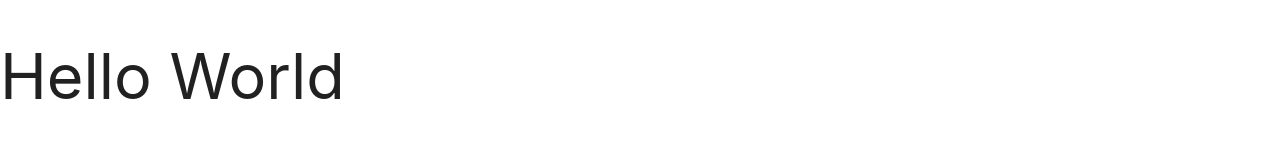
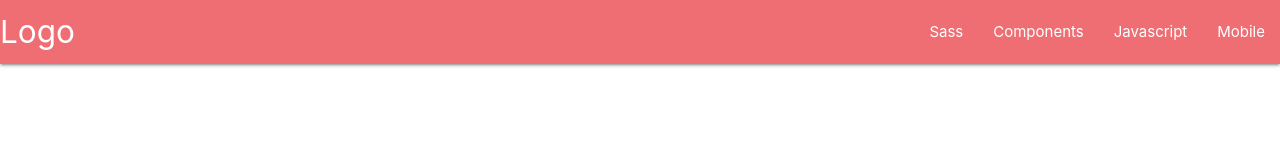
Before and after one commit to sayrok/sayro, a plain HTML site: page index.html in a window 1280 px wide. Drawn offline with Linux system fonts and the light colour scheme.

Commit message:
1th save

```diff
--- a/assets/js/main.js
+++ b/assets/js/main.js
@@ -0,0 +1,4 @@
+document.addEventListener('DOMContentLoaded', function() {
+    var elems = document.querySelectorAll('.sidenav');
+    var instances = M.Sidenav.init(elems, {});
+  });
--- a/index.html
+++ b/index.html
@@ -6,11 +6,37 @@
     <meta name="viewport" content="width=device-width, initial-scale=1.0">
     <title>Document</title>
     <link rel="stylesheet" href="assets/materialize/css/materialize.min.css">
+    <link href="https://fonts.googleapis.com/icon?family=Material+Icons" rel="stylesheet">
     <link rel="stylesheet" href="assets/css/css.css">
 </head>
 <body>
-   <h1>Hello World</h1>
-    <script src="assets/materialize/js/materialize.min.js"></script>
-    <script src="assets/js/main.js"></script>
+
+  <nav>
+    <div class="nav-wrapper">
+      <a href="#!" class="brand-logo">Logo</a>
+      <a href="#" data-target="mobile-demo" class="sidenav-trigger"><i class="material-icons">menu</i></a>
+      <ul class="right hide-on-med-and-down">
+        <li><a href="sass.html">Sass</a></li>
+        <li><a href="badges.html">Components</a></li>
+        <li><a href="collapsible.html">Javascript</a></li>
+        <li><a href="mobile.html">Mobile</a></li>
+      </ul>
+    </div>
+  </nav>
+
+  <ul class="sidenav" id="mobile-demo">
+    <li><a href="sass.html">Sass</a></li>
+    <li><a href="badges.html">Components</a></li>
+    <li><a href="collapsible.html">Javascript</a></li>
+    <li><a href="mobile.html">Mobile</a></li>
+  </ul>
+
+    <script src="assets/materialize/js/materialize.min.js">
+
+    </script>
+    <script src="assets/js/main.js">
+
+
+    </script>
 </body>
 </html>
```
